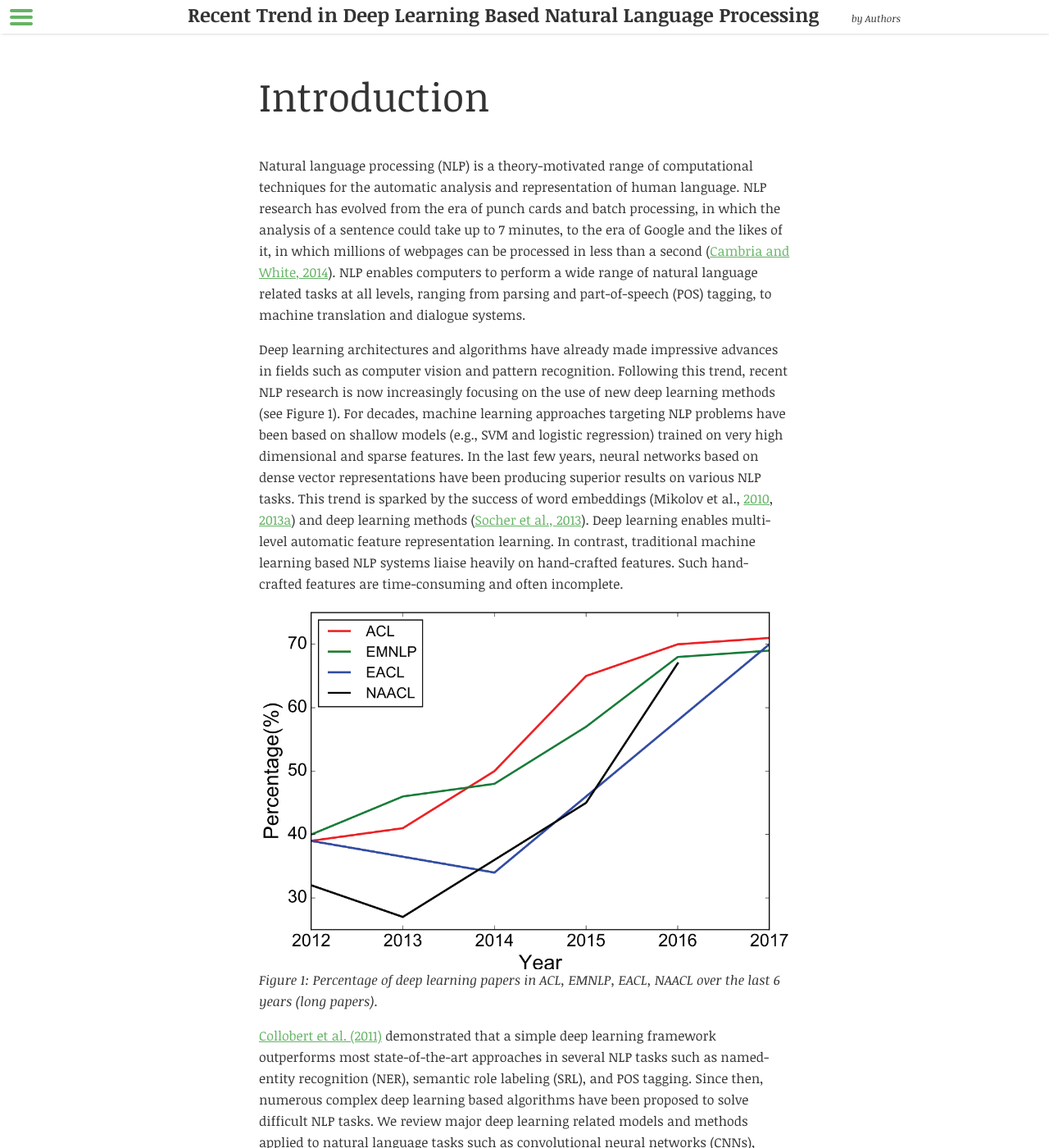
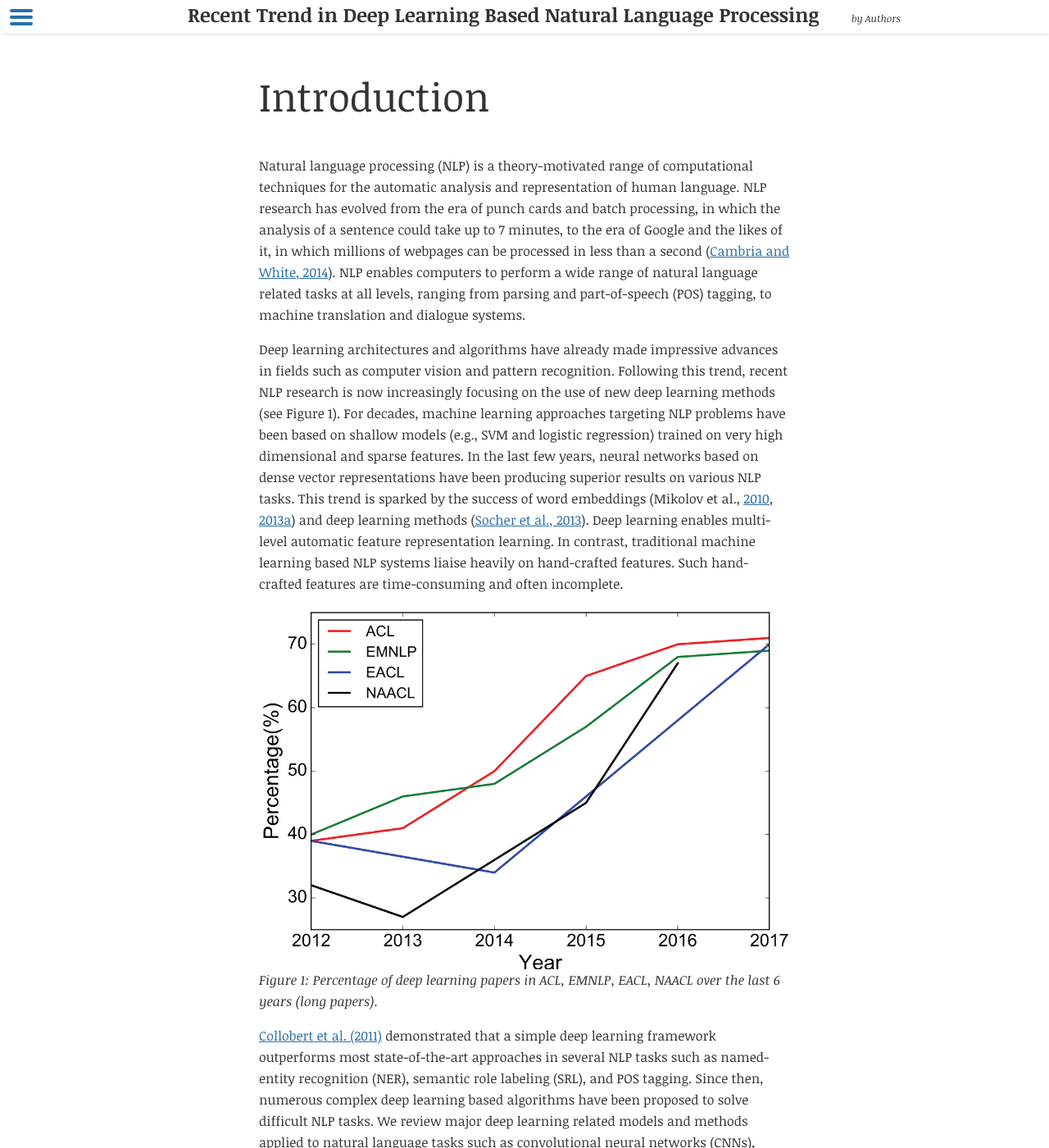
Before and after one commit to omarsar/nlp_overview, a Jekyll site: the page built from index.html, in a window 1280 px wide and 1400 px high. Shown: the whole window at 82% size. Built offline with Jekyll 4.4.1, drawn with Linux system fonts in a browser that asks for light colours; nearby versions of some CDN libraries.

Commit message:
updating css

```diff
--- a/css/_sidebar.scss
+++ b/css/_sidebar.scss
@@ -16,7 +16,7 @@
     overflow-y: auto;
     font-family: "lucida grande", tahoma, verdana, arial, sans-serif;
     font-size: 14px;
-    background: #2A2B30;
+    background: #fcfcff;
     color: #fff;
     -webkit-box-shadow: inset -6px 0 9px 0 #222;
     -moz-box-shadow: inset -6px 0 9px 0 #222;
@@ -54,7 +54,7 @@
         margin: 12px 0 16px;
         padding: 0 1em;
         line-height: 1.6;
-        color: #e2e2e2;
+        color: #888383;
     }
 
     ul {
@@ -192,7 +192,7 @@
 
 /* Other Epsilon-specific customizations */
 .aside-content a {
-    color: #65B365;
+    color: #2A6EA6;
     text-decoration: none;
 }
 
--- a/css/_variables.scss
+++ b/css/_variables.scss
@@ -2,4 +2,4 @@
 $tablet-1: 880px;
 
 // Colors
-$orangey: #65B365;
+$orangey: #2A6EA6;
```
